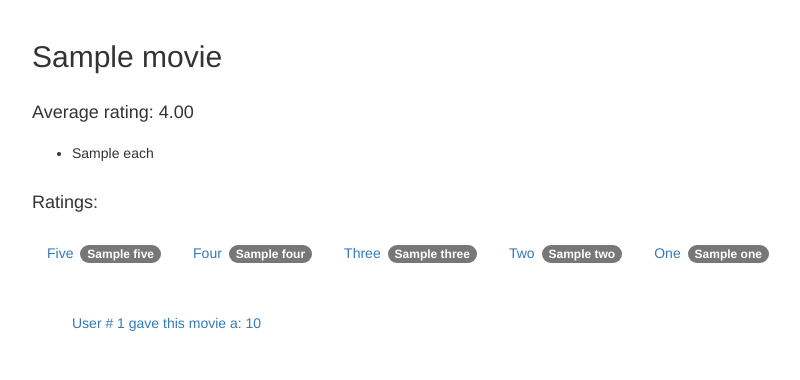
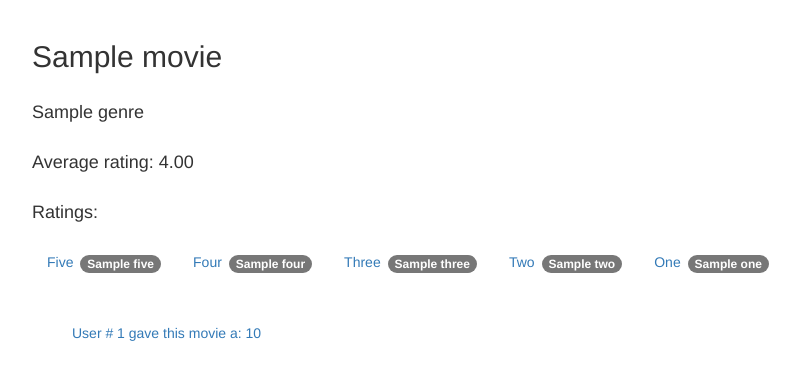
Before and after one commit to tarakdavis/django-movies, a Django app: template movielens/movieratings/templates/movieratings/movie_detail.html in a window 1280 px wide. Shown: the part 52-432 px from the top of the page, without its empty margins (38-838 px from the left). Run offline with Django 3.2, Linux system fonts and the light colour scheme; the template is opened without the code that fills it: most values are stand-ins (such as "Sample title", 1, 10 or a date in 2020); some libraries are stand-ins or nearby versions.

Commit message:
added genres to display

```diff
--- a/movielens/movieratings/templates/movieratings/movie_detail.html
+++ b/movielens/movieratings/templates/movieratings/movie_detail.html
@@ -8,11 +8,10 @@
     {% block body %}
     <div class="container">
         <h2>{{movie.title}} </h2>
+
+        <h4>{{ movie.genre }}</h4>
+
         <h4> Average rating: {{avg_rating|floatformat:"2"}}</h4>
-
-        <ul>{% for each in genres_list %}
-            <li>{{ each }}</li>
-            {% endfor %}</ul>
 
         <h4>Ratings:</h4>
             <ul class="nav nav-pills">
--- a/movielens/movieratings/templates/movieratings/rater_detail.html
+++ b/movielens/movieratings/templates/movieratings/rater_detail.html
@@ -42,12 +42,14 @@
       {% endfor %}
       </ul>
     </div>
+    </div>
+<blockquote>
 <h3>Top picks for you:</h3>
 <ul>{% for movie in picks %}
   <li>{{movie.title}}</li>
   {% endfor %}
-</ul>
+</ul></blockquote>
 {% endblock %}
-</div>
+
 </div>
 </body>
```
